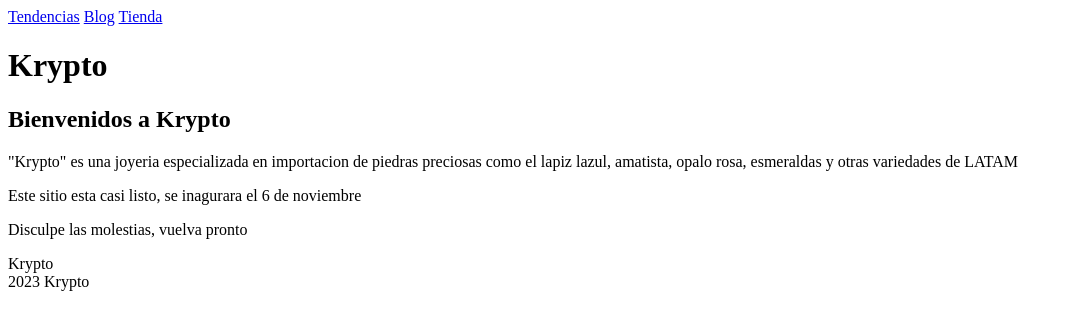
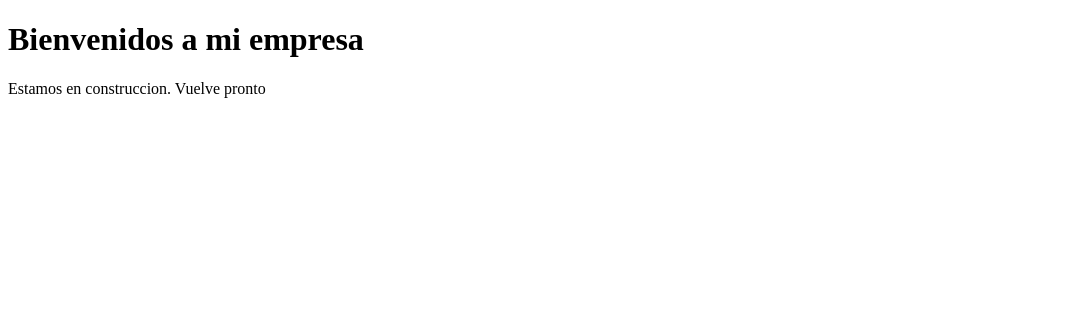
Before and after one commit to Lachicagladiadora/learning-git, a plain HTML site: page index.html in a window 1280 px wide. Shown: the whole page, without its empty margins (0-1073 px from the left). Drawn offline with Linux system fonts and the light colour scheme.

Commit message:
Revert "Retrasa la apertura de la web." Se modifico
This reverts commit 8e41cf79d3fc9ca336ee6df42b88b5312d0d8154.

```diff
--- a/index.html
+++ b/index.html
@@ -5,29 +5,9 @@
     <meta http-equiv="X-UA-Compatible" content="IE=edge">
     <meta name="viewport" content="width=device-width, initial-scale=1.0">
     <title>Empresa</title>
-    <link rel="stylesheet" href="main.css">
 </head>
 <body>
-    <nav>
-        <a href="tendencias.html">Tendencias</a>
-        <a href="blog.html">Blog</a>
-        <a href="tienda.html">Tienda</a>
-    </nav>
-    <h1>Krypto</h1>
-
-        <article>
-            <h2>Bienvenidos a Krypto</h2>
-            <p>"Krypto" es una joyeria especializada en importacion de piedras preciosas como el lapiz lazul, amatista, opalo rosa, esmeraldas y otras variedades de LATAM</p>
-            <section>
-                <p>Este sitio esta casi listo, se inagurara el 6 de noviembre</p>
-                <p>Disculpe las molestias, vuelva pronto</p>
-            </section>
-        </article>
-    <aside>
-        Krypto
-    </aside>
-    <footer>
-        2023 Krypto
-    </footer>
+    <h1>Bienvenidos a mi empresa</h1>
+    <p>Estamos en construccion. Vuelve pronto</p>
 </body>
 </html>
```
